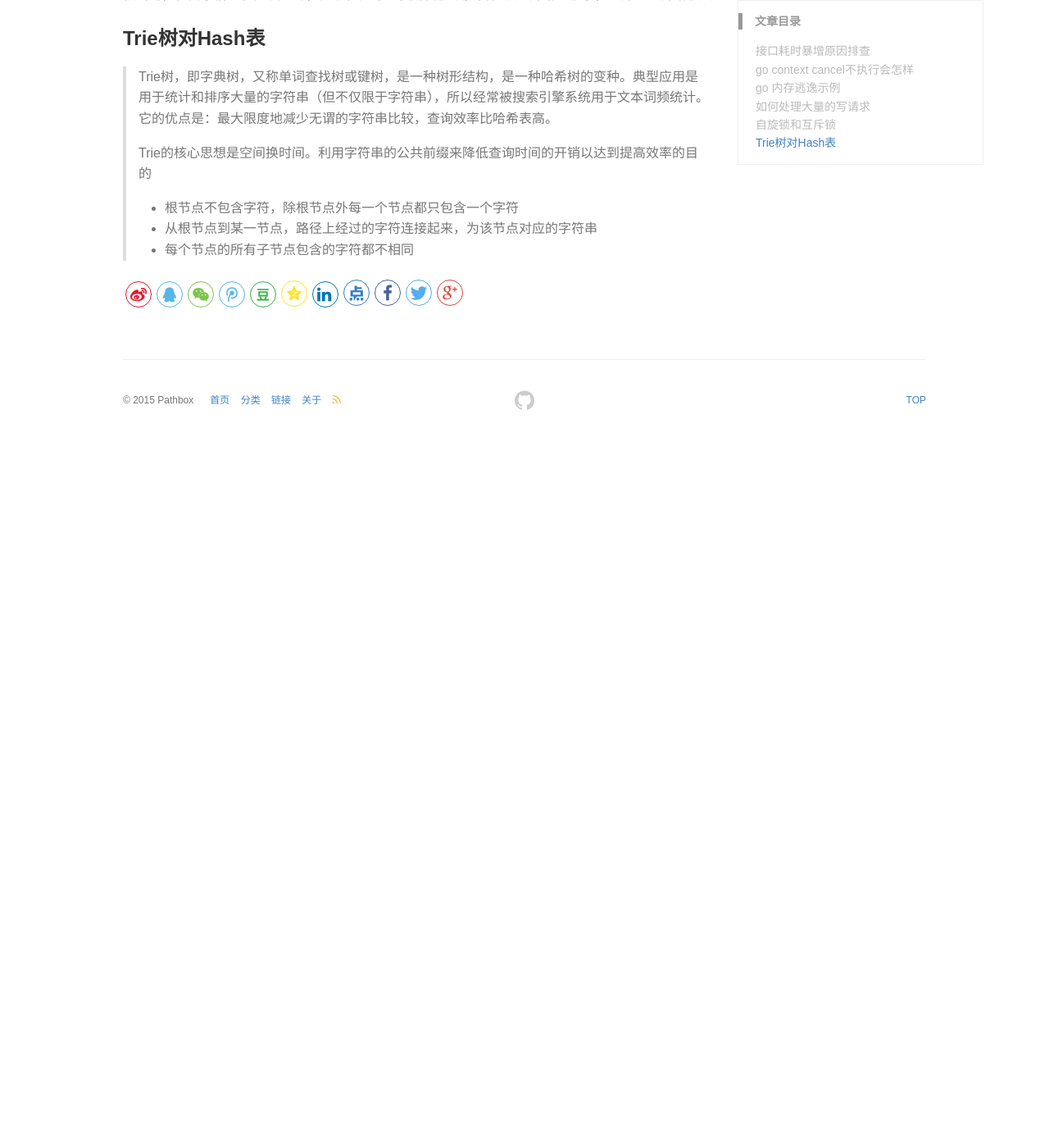
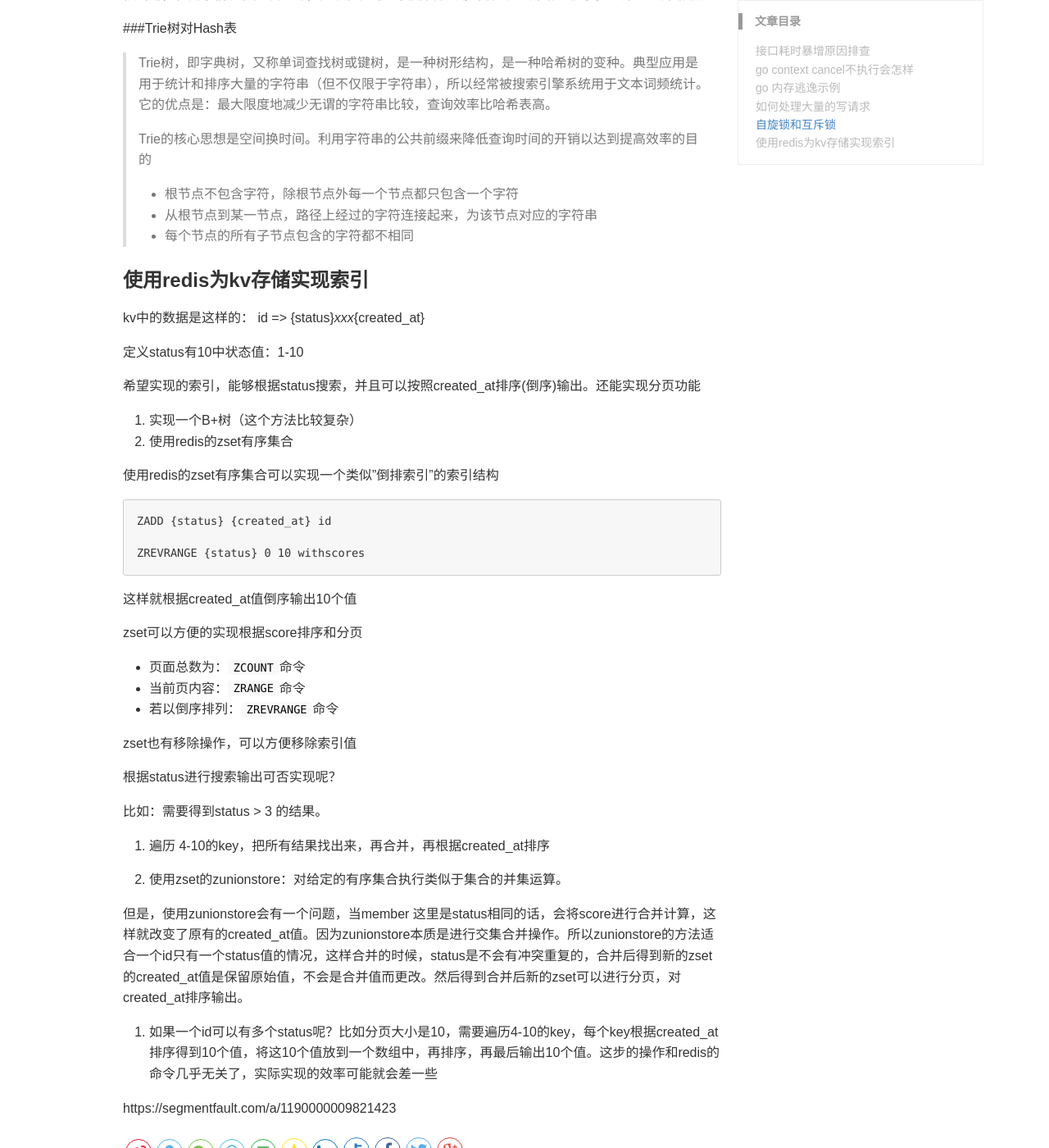
Before and after one commit to pathbox/pathbox.github.io, a Jekyll site: the page built from _posts/2021-04-08-work-summary-in-UCloud-48.md, in a window 1280 px wide and 1400 px high, scrolled down 2990 px. Shown: the whole window at 82% size. Built offline with Jekyll 4.4.1, drawn with Linux system fonts in a browser that asks for light colours; before the commit the page ends 3527 px from its top, so only the background shows below that.

Commit message:
使用redis为kv存储实现索引

````diff
--- a/_posts/2021-04-08-work-summary-in-UCloud-48.md
+++ b/_posts/2021-04-08-work-summary-in-UCloud-48.md
@@ -108,7 +108,7 @@ func main() {
 
 
 
-### Trie树对Hash表
+###Trie树对Hash表
 
 > Trie树，即字典树，又称单词查找树或键树，是一种树形结构，是一种哈希树的变种。典型应用是用于统计和排序大量的字符串（但不仅限于字符串），所以经常被搜索引擎系统用于文本词频统计。它的优点是：最大限度地减少无谓的字符串比较，查询效率比哈希表高。
 >
@@ -117,3 +117,48 @@ func main() {
 > - 根节点不包含字符，除根节点外每一个节点都只包含一个字符
 > - 从根节点到某一节点，路径上经过的字符连接起来，为该节点对应的字符串
 > - 每个节点的所有子节点包含的字符都不相同
+
+
+
+### 使用redis为kv存储实现索引
+
+kv中的数据是这样的： id => {status}_xxx_{created_at}
+
+定义status有10中状态值：1-10
+
+希望实现的索引，能够根据status搜索，并且可以按照created_at排序(倒序)输出。还能实现分页功能
+
+1. 实现一个B+树（这个方法比较复杂）
+2. 使用redis的zset有序集合
+
+使用redis的zset有序集合可以实现一个类似"倒排索引"的索引结构
+
+```
+ZADD {status} {created_at} id
+
+ZREVRANGE {status} 0 10 withscores
+```
+
+这样就根据created_at值倒序输出10个值
+
+zset可以方便的实现根据score排序和分页
+
+- 页面总数为：`ZCOUNT`命令
+- 当前页内容：`ZRANGE`命令
+- 若以倒序排列：`ZREVRANGE`命令
+
+zset也有移除操作，可以方便移除索引值
+
+根据status进行搜索输出可否实现呢？
+
+比如：需要得到status > 3 的结果。
+
+1. 遍历 4-10的key，把所有结果找出来，再合并，再根据created_at排序
+
+2. 使用zset的zunionstore：对给定的有序集合执行类似于集合的并集运算。
+
+但是，使用zunionstore会有一个问题，当member 这里是status相同的话，会将score进行合并计算，这样就改变了原有的created_at值。因为zunionstore本质是进行交集合并操作。所以zunionstore的方法适合一个id只有一个status值的情况，这样合并的时候，status是不会有冲突重复的，合并后得到新的zset的created_at值是保留原始值，不会是合并值而更改。然后得到合并后新的zset可以进行分页，对created_at排序输出。
+
+3. 如果一个id可以有多个status呢？比如分页大小是10，需要遍历4-10的key，每个key根据created_at排序得到10个值，将这10个值放到一个数组中，再排序，再最后输出10个值。这步的操作和redis的命令几乎无关了，实际实现的效率可能就会差一些
+
+https://segmentfault.com/a/1190000009821423
````
